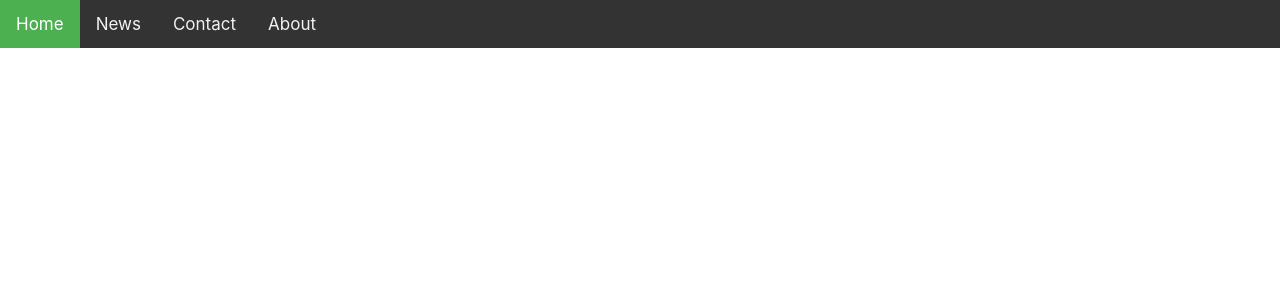
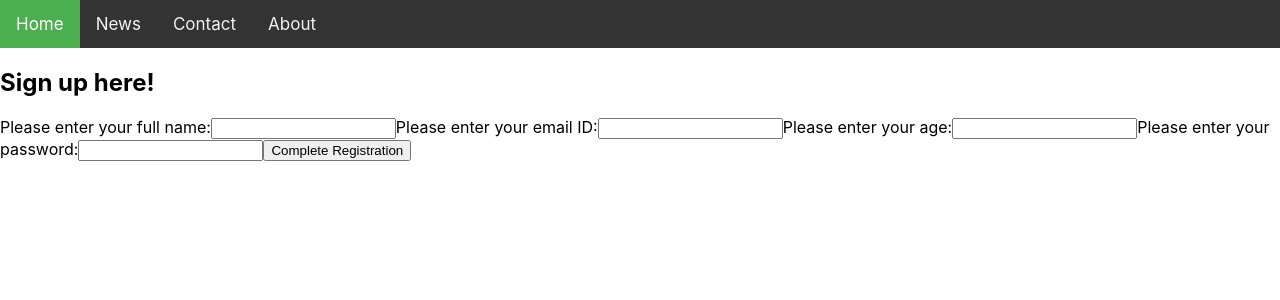
Before and after one commit to avvisingh/In-Sync, a React (Create React App) app in the folder client/: page /newUser in a window 1280 px wide. Shown: the top 300 px of the page. Built offline with nearby package versions, Linux system fonts and the light colour scheme.

Commit message:
New user addition working

```diff
--- a/client/src/App.js
+++ b/client/src/App.js
@@ -1,6 +1,7 @@
 import { BrowserRouter as Router, Route, Switch } from "react-router-dom";
 import Navbar from "./Components/Navbar";
 import Login from "./Pages/Login";
+import NewUser from "./Pages/NewUser";
 
 function App() {
   return (
@@ -13,6 +14,9 @@ function App() {
               <Route exact path="/">
                 <Login />
               </Route>
+              <Route exact path="/newUser">
+                <NewUser />
+              </Route>
             </Switch>
           </div>
         </div>
--- a/client/src/Pages/Login.js
+++ b/client/src/Pages/Login.js
@@ -1,6 +1,6 @@
 import "../Styles/Login.css";
 import { useState } from "react";
-// import { useHistory } from "react-router-dom";
+import { Link } from "react-router-dom";
 
 const Login = () => {
   const [email, setEmail] = useState("");
@@ -42,7 +42,7 @@ const Login = () => {
         />
         <label>Password:</label>
         <input
-          type="text"
+          type="password"
           required
           value={password}
           onChange={(e) => setPassword(e.target.value)}
@@ -50,6 +50,10 @@ const Login = () => {
         {!isPending && <button>Login</button>}
         {isPending && <button disabled>Logging In...</button>}
       </form>
+      <p>Don't have an Account yet?</p>
+      <p>
+        Sign Up <Link to="/newUser">here</Link>!
+      </p>
     </div>
   );
 };
--- /dev/null
+++ b/client/src/Pages/NewUser.js
@@ -0,0 +1,68 @@
+import "../Styles/NewUser.css";
+import { useState } from "react";
+
+const NewUser = () => {
+  const [name, setName] = useState("");
+  const [age, setAge] = useState("");
+  const [email, setEmail] = useState("");
+  const [password, setPassword] = useState("");
+  const [isPending, setIsPending] = useState(false);
+
+  const handleSubmit = (e) => {
+    e.preventDefault();
+    const newUser = { name, email, password, age };
+
+    fetch("http://localhost:8080/users", {
+      method: "POST",
+      headers: { "Content-Type": "application/json" },
+      body: JSON.stringify(newUser),
+    })
+      .then(() => {
+        console.log("New user added");
+        setIsPending(false);
+      })
+      .catch((e) => {
+        console.log(e.message);
+      });
+  };
+
+  return (
+    <div className="newUser">
+      <h2>Sign up here!</h2>
+      <form onSubmit={handleSubmit}>
+        <label>Please enter your full name:</label>
+        <input
+          type="text"
+          required
+          value={name}
+          onChange={(e) => setName(e.target.value)}
+        />
+        <label>Please enter your email ID:</label>
+        <input
+          type="text"
+          required
+          value={email}
+          onChange={(e) => setEmail(e.target.value)}
+        />
+        <label>Please enter your age:</label>
+        <input
+          type="number"
+          required
+          value={age}
+          onChange={(e) => setAge(e.target.value)}
+        />
+        <label>Please enter your password:</label>
+        <input
+          type="password"
+          required
+          value={password}
+          onChange={(e) => setPassword(e.target.value)}
+        />
+        {!isPending && <button>Complete Registration</button>}
+        {isPending && <button disabled>Creating Your Account..</button>}
+      </form>
+    </div>
+  );
+};
+
+export default NewUser;
```
Also changed, not shown: client/src/Styles/NewUser.css (added), 1 other file (tests, documents, lock files or other folders).
